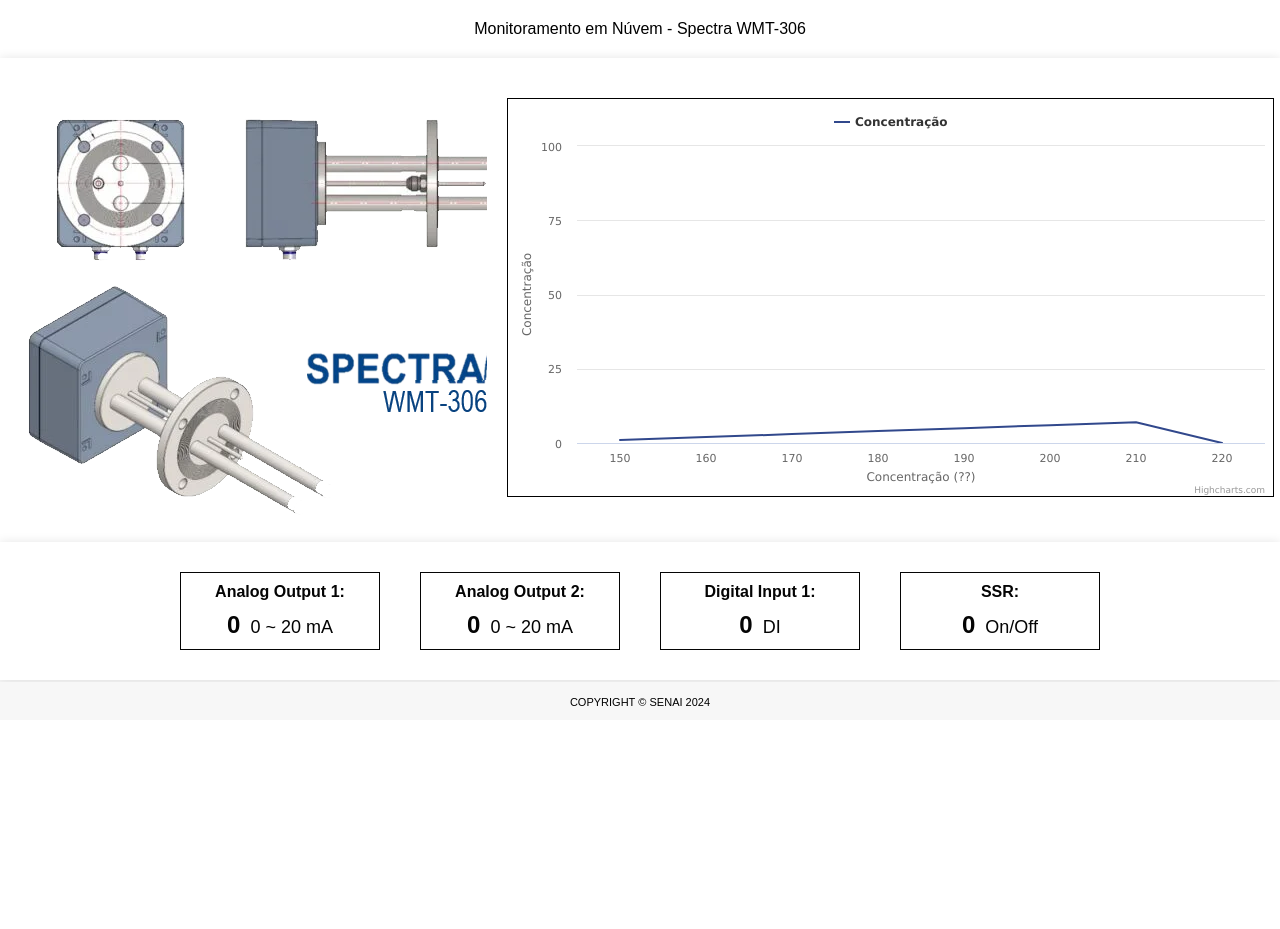
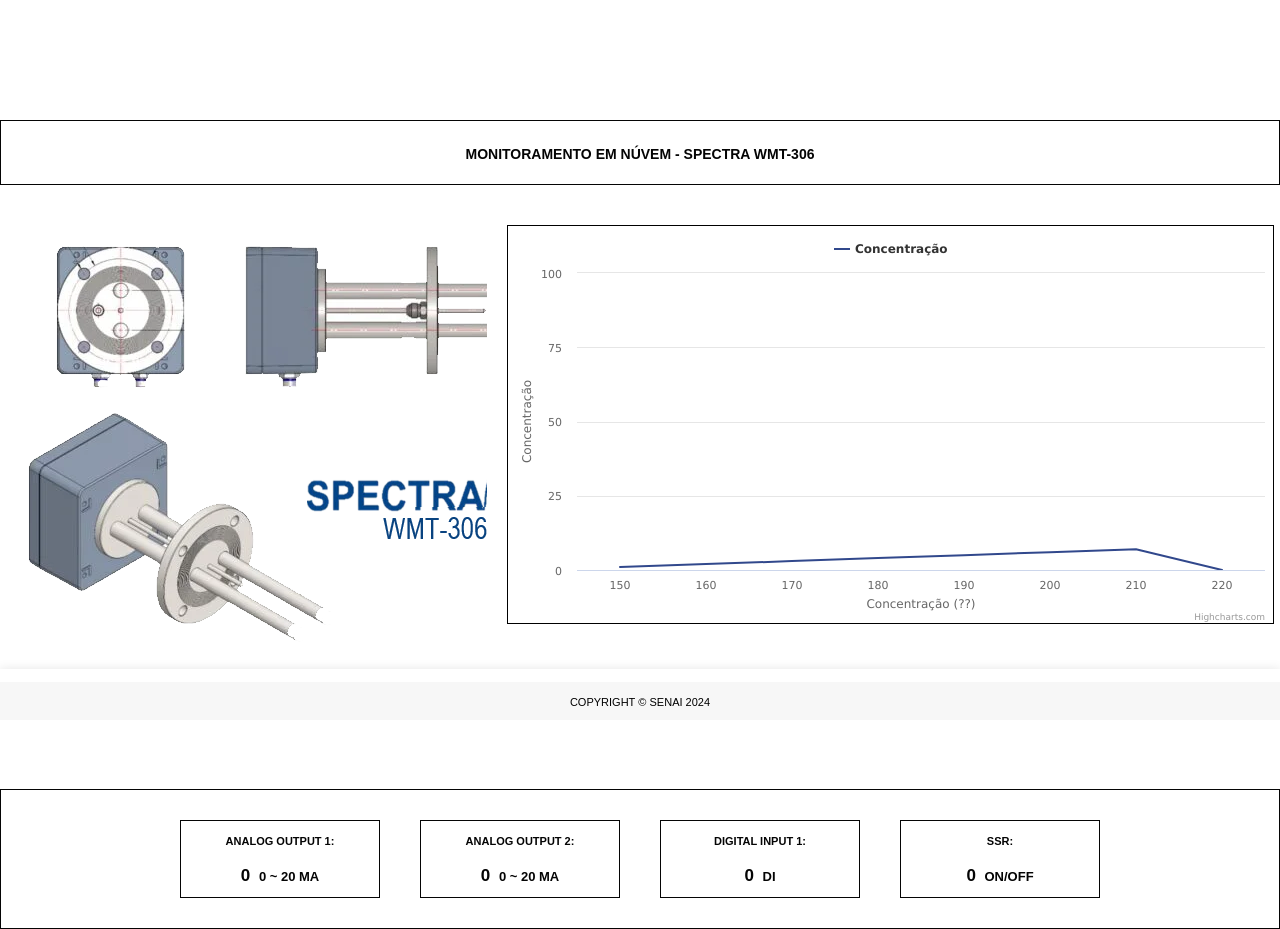
Before and after one commit to h0l3ss-Account/Wirebus, a PHP site: page / in a window 1280 px wide. Shown: the part 80-1009 px from the top of the page. Before the commit the page ends 786 px from the top, so only its background shows below. Run offline with PHP 8.4, Linux system fonts and the light colour scheme.

Commit message:
Update TelaEnsaio.css

```diff
--- a/main/css/TelaEnsaio.css
+++ b/main/css/TelaEnsaio.css
@@ -68,6 +68,21 @@ footer {
     width: 100%;
     padding: 20px;
 }
+
+.left01 {
+    font-variant-caps: all-small-caps;
+    text-transform: uppercase;
+    font-weight: bold;
+    font-size: 20px;
+    text-align: center;
+    padding: 20px;
+    background-color: #ffffff;
+    color: #040404;
+    border: 1px solid #040404;
+    box-sizing: border-box;
+    margin-top: 120px; /* Espaço para o header */
+}
+
 
 .full-width {
     width: 100%;
```
